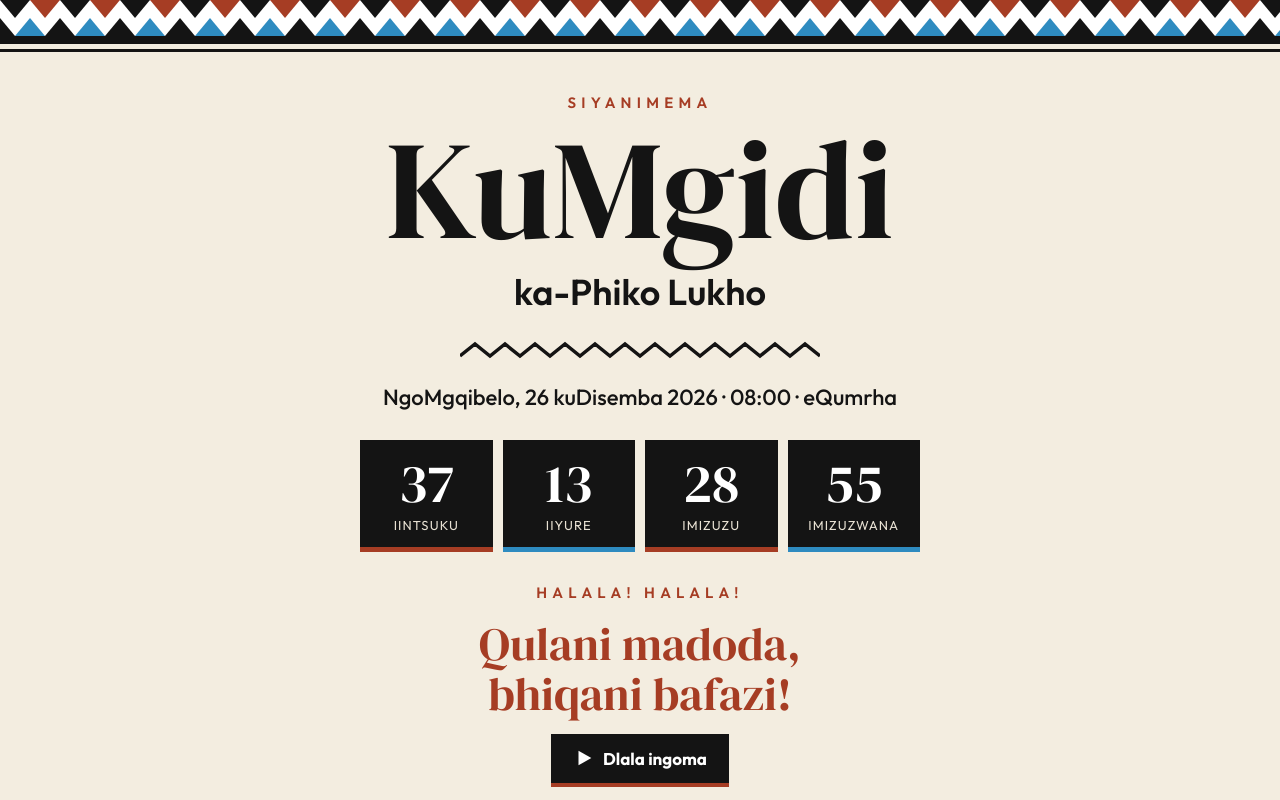
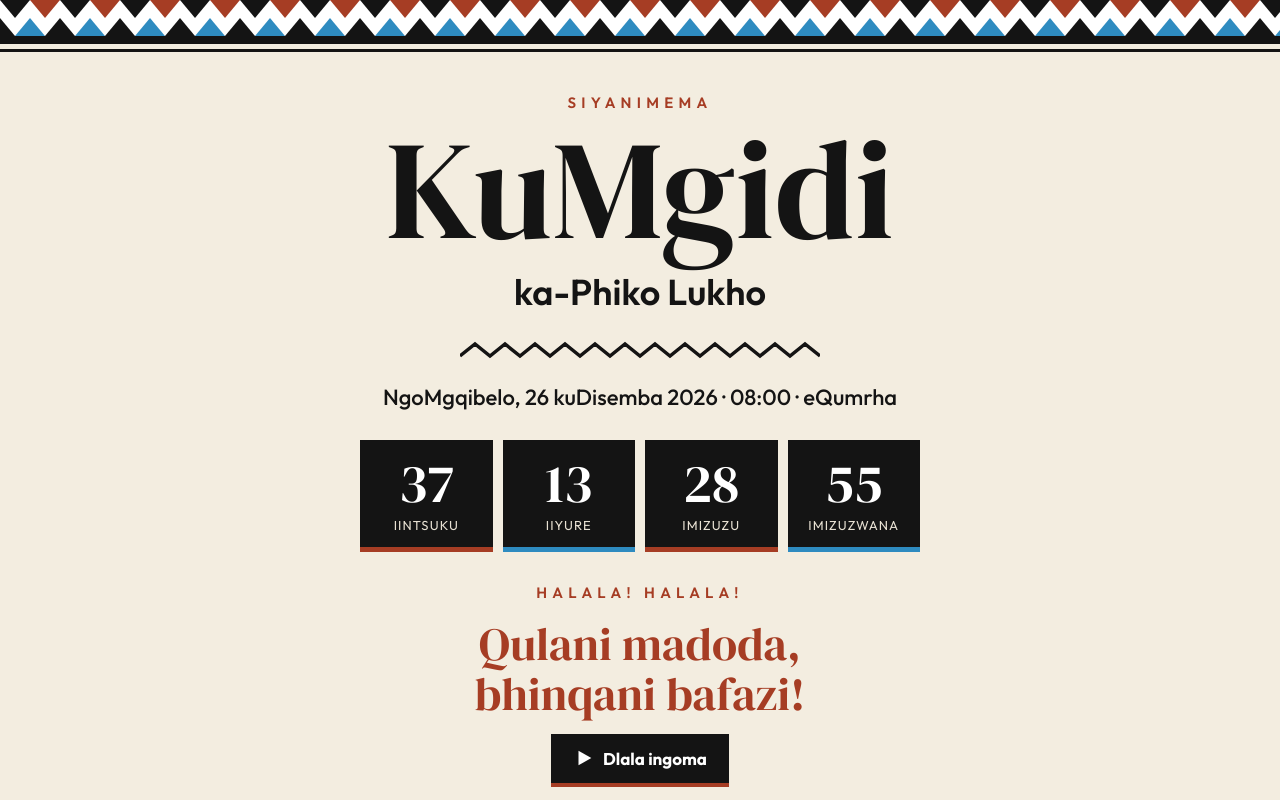
Before and after one commit to wamachumangqandu/umgidi-phiko-lukho, a plain HTML site: page index.html in a window 1280 px wide. Shown: the top 800 px of the page. Drawn offline with Linux system fonts and the light colour scheme.

Commit message:
Spelling: bhinqani bafazi
Co-Authored-By: Claude Opus 5.5 <noreply@anthropic.com>
Claude-Session: https://claude.ai/code/session_016H4qYtpp55kWCSmF81PETd

```diff
--- a/index.html
+++ b/index.html
@@ -109,7 +109,7 @@
 
     <div class="call">
       <p class="kicker">HALALA! HALALA!</p>
-      <p class="callText">Qulani madoda,<br>bhiqani bafazi!</p>
+      <p class="callText">Qulani madoda,<br>bhinqani bafazi!</p>
       <button type="button" id="play" aria-pressed="false">
         <svg id="icPlay" width="22" height="22" viewBox="0 0 24 24" aria-hidden="true"><polygon points="6,4 20,12 6,20" fill="currentColor"/></svg>
         <svg id="icPause" width="22" height="22" viewBox="0 0 24 24" aria-hidden="true" style="display:none"><rect x="5" y="4" width="5" height="16" fill="currentColor"/><rect x="14" y="4" width="5" height="16" fill="currentColor"/></svg>
```
